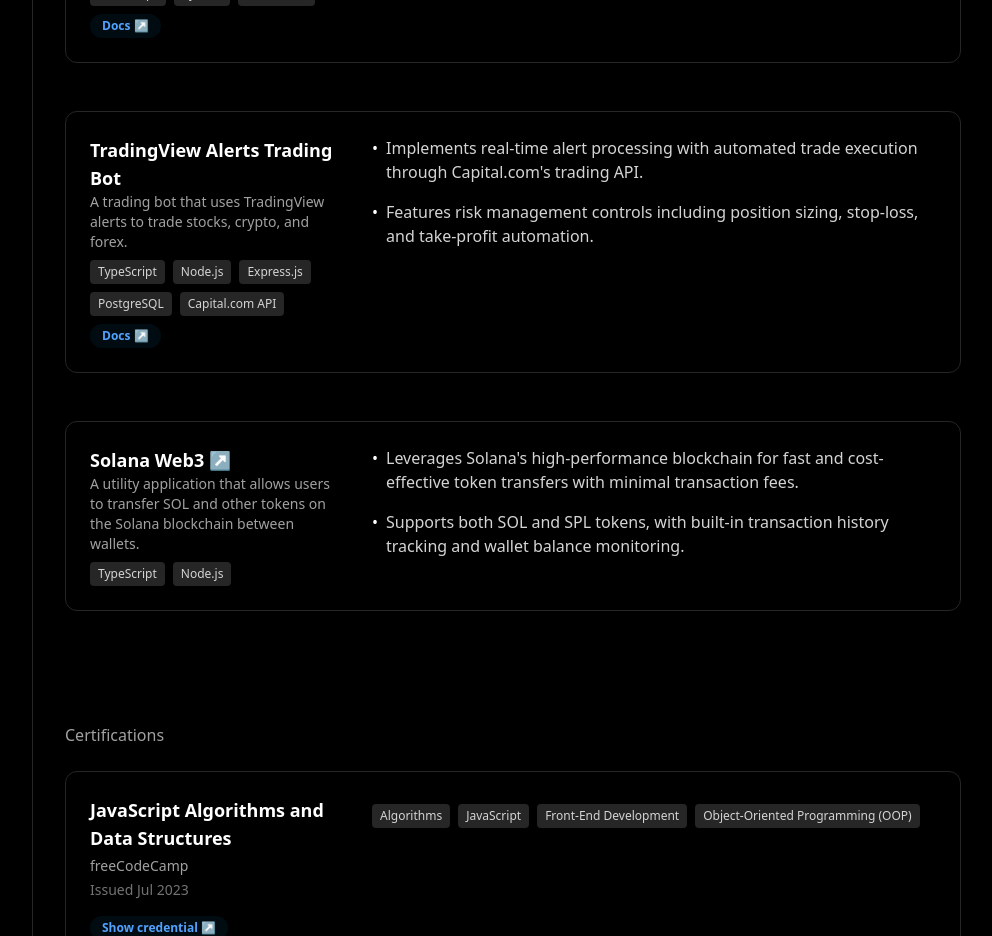
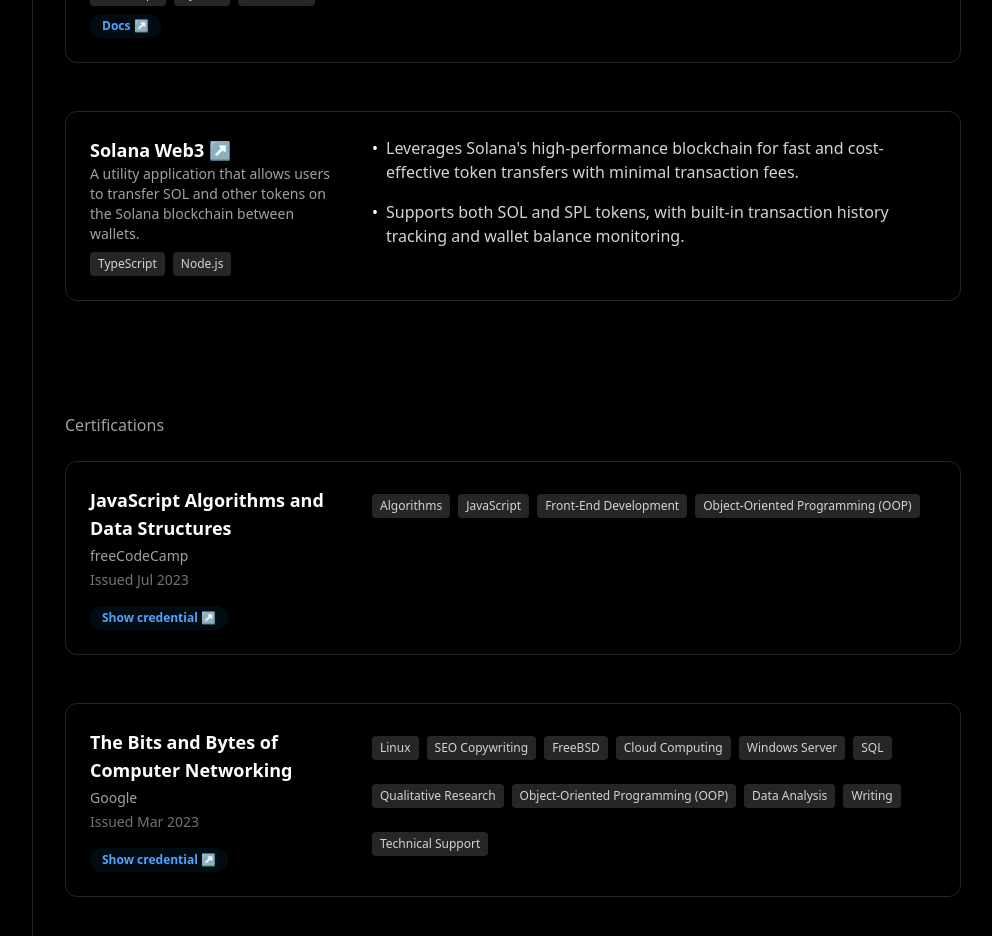
Before and after one commit to nishimweprince/nishimweprince, a Next.js app in the folder portfolio/: page / in a window 1280 px wide. Shown: the part 2600-3536 px from the top of the page, without its empty margins (287-1279 px from the left). Built offline with nearby package versions, Linux system fonts and the light colour scheme.

Commit message:
- Updates projects list to highlight the most important

```diff
--- a/portfolio/src/constants/projects.constants.ts
+++ b/portfolio/src/constants/projects.constants.ts
@@ -3,7 +3,7 @@ export const projectsList = [
     title: 'RDB URS',
     description:
       'Rwanda Development Board (RDB) Unified Registry Services (URS) platform for digital business registration and compliance in Rwanda.',
-    link: 'https://urs.rdb.rw',
+    link: 'https://www.onestopcentre.rdb.rw/',
     stack: [
       'Python',
       'Bash',
@@ -76,24 +76,6 @@ export const projectsList = [
     ],
   },
   {
-    title: 'TradingView Alerts Trading Bot',
-    description:
-      'A trading bot that uses TradingView alerts to trade stocks, crypto, and forex.',
-    link: null,
-    stack: [
-      'TypeScript',
-      'Node.js',
-      'Express.js',
-      'PostgreSQL',
-      'Capital.com API',
-    ],
-    docs: 'nishimweprince/docs/capital-trading/README.md',
-    bullets: [
-      "Implements real-time alert processing with automated trade execution through Capital.com's trading API.",
-      'Features risk management controls including position sizing, stop-loss, and take-profit automation.',
-    ],
-  },
-  {
     title: 'Solana Web3',
     description:
       'A utility application that allows users to transfer SOL and other tokens on the Solana blockchain between wallets.',
```
